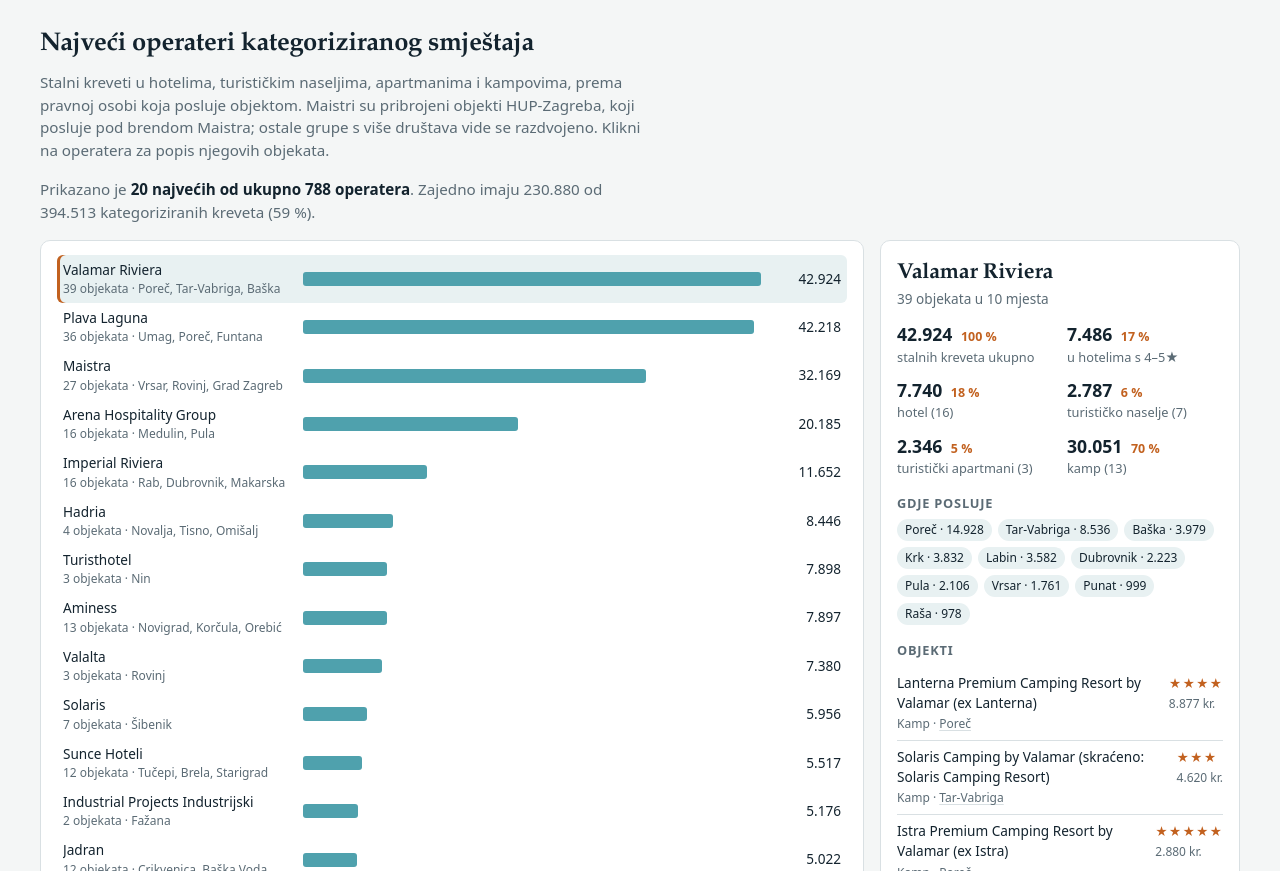
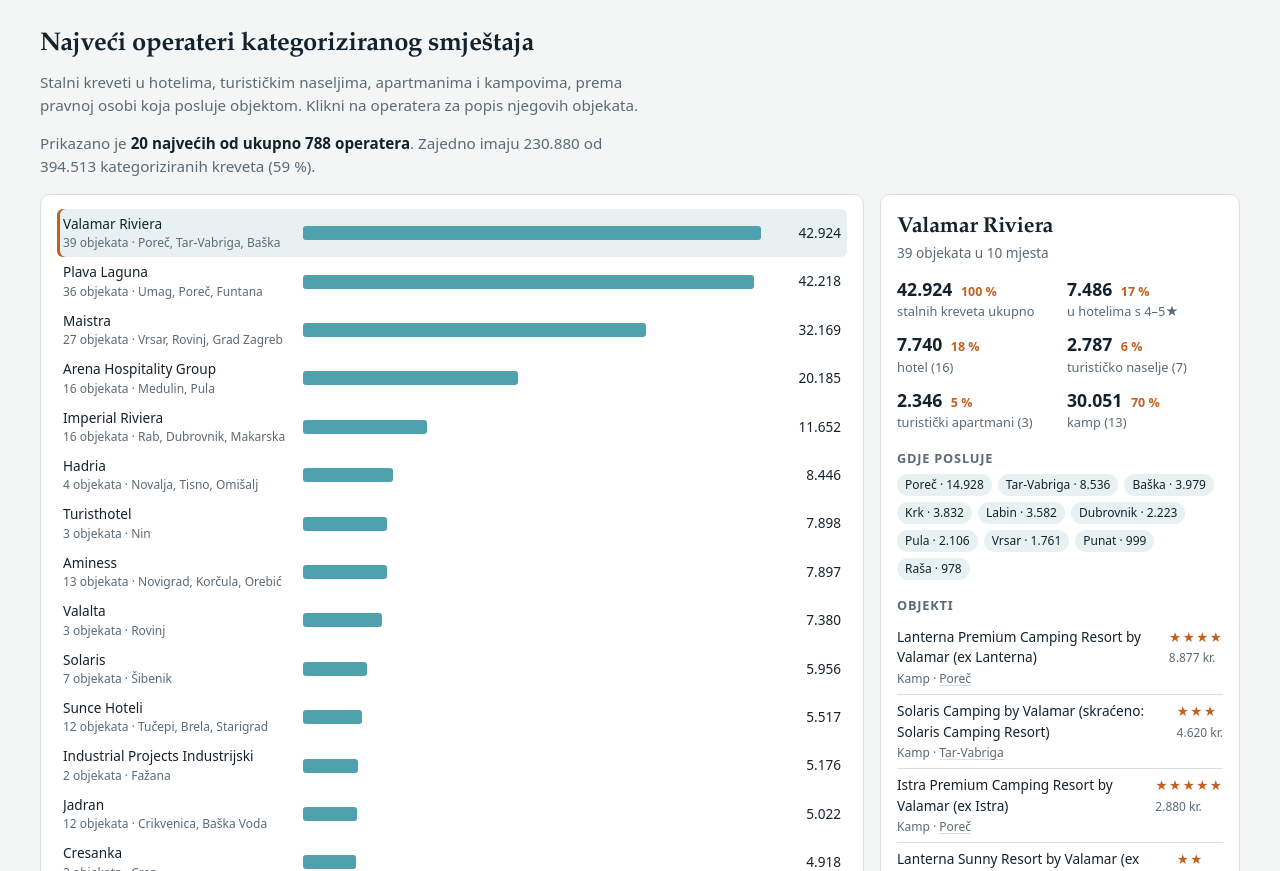
Before and after one commit to markobozac/turizam, a plain HTML site: page site/index.html in a window 1280 px wide. Shown: the part 2995-3866 px from the top of the page. Drawn offline with Linux system fonts and the light colour scheme.

Commit message:
Uklonjena rečenica o HUP-Zagrebu iz opisa operatera
Co-Authored-By: Claude Opus 5.5 <noreply@anthropic.com>
Claude-Session: https://claude.ai/code/session_011xjwLnq8RJLoPCXFCWPw7H

```diff
--- a/site/index.html
+++ b/site/index.html
@@ -67,7 +67,7 @@
 
   <section class="ops" aria-labelledby="ops-h">
     <h2 id="ops-h">Najveći operateri kategoriziranog smještaja</h2>
-    <p class="sub">Stalni kreveti u hotelima, turističkim naseljima, apartmanima i kampovima, prema pravnoj osobi koja posluje objektom. Maistri su pribrojeni objekti HUP-Zagreba, koji posluje pod brendom Maistra; ostale grupe s više društava vide se razdvojeno. Klikni na operatera za popis njegovih objekata.</p>
+    <p class="sub">Stalni kreveti u hotelima, turističkim naseljima, apartmanima i kampovima, prema pravnoj osobi koja posluje objektom. Klikni na operatera za popis njegovih objekata.</p>
     <p class="sub opscount" id="opsCount"></p>
     <div class="mapgrid"><div id="opsChart" class="opschart"></div><aside class="panel" id="opsPanel" aria-live="polite"></aside></div>
   </section>
```
